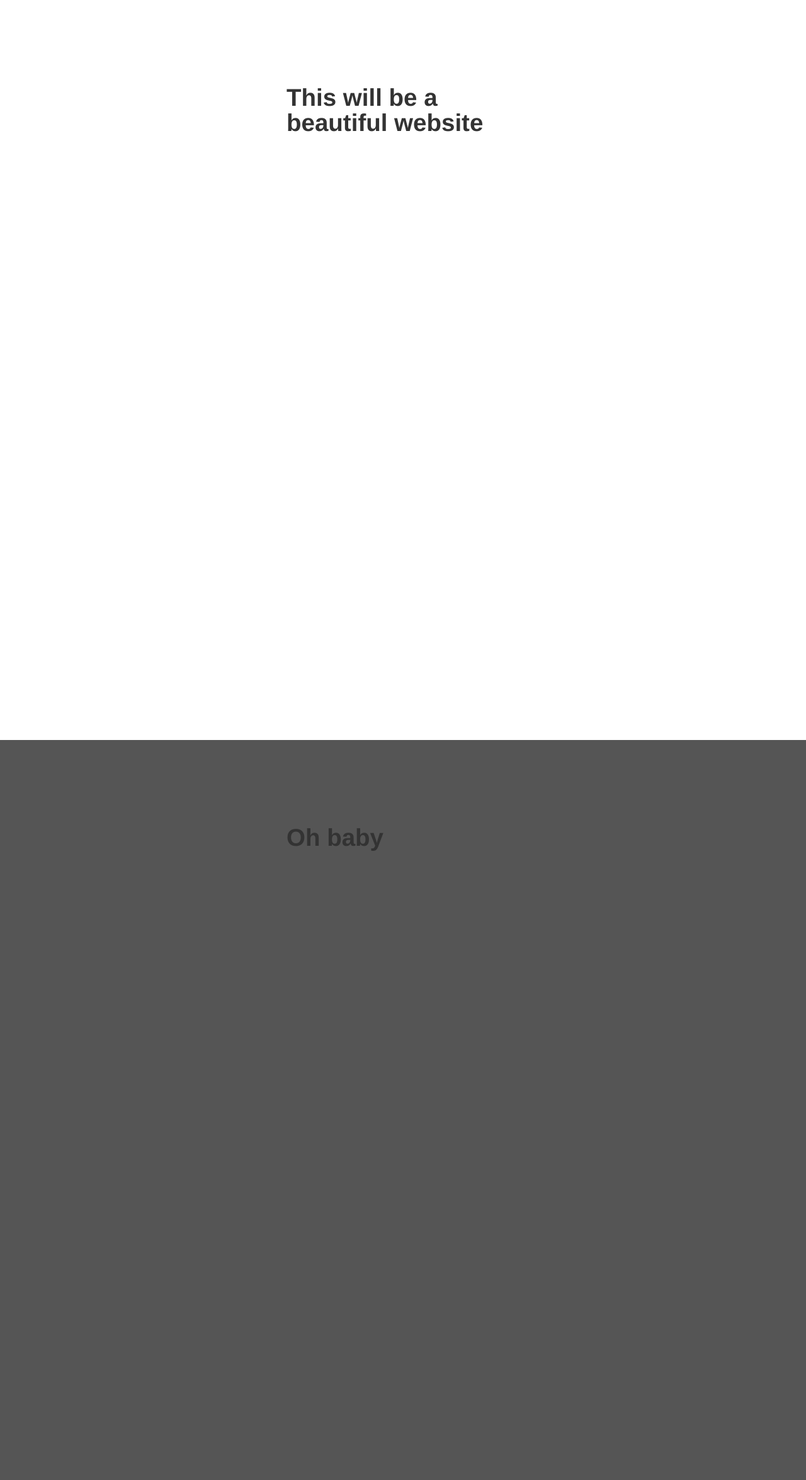
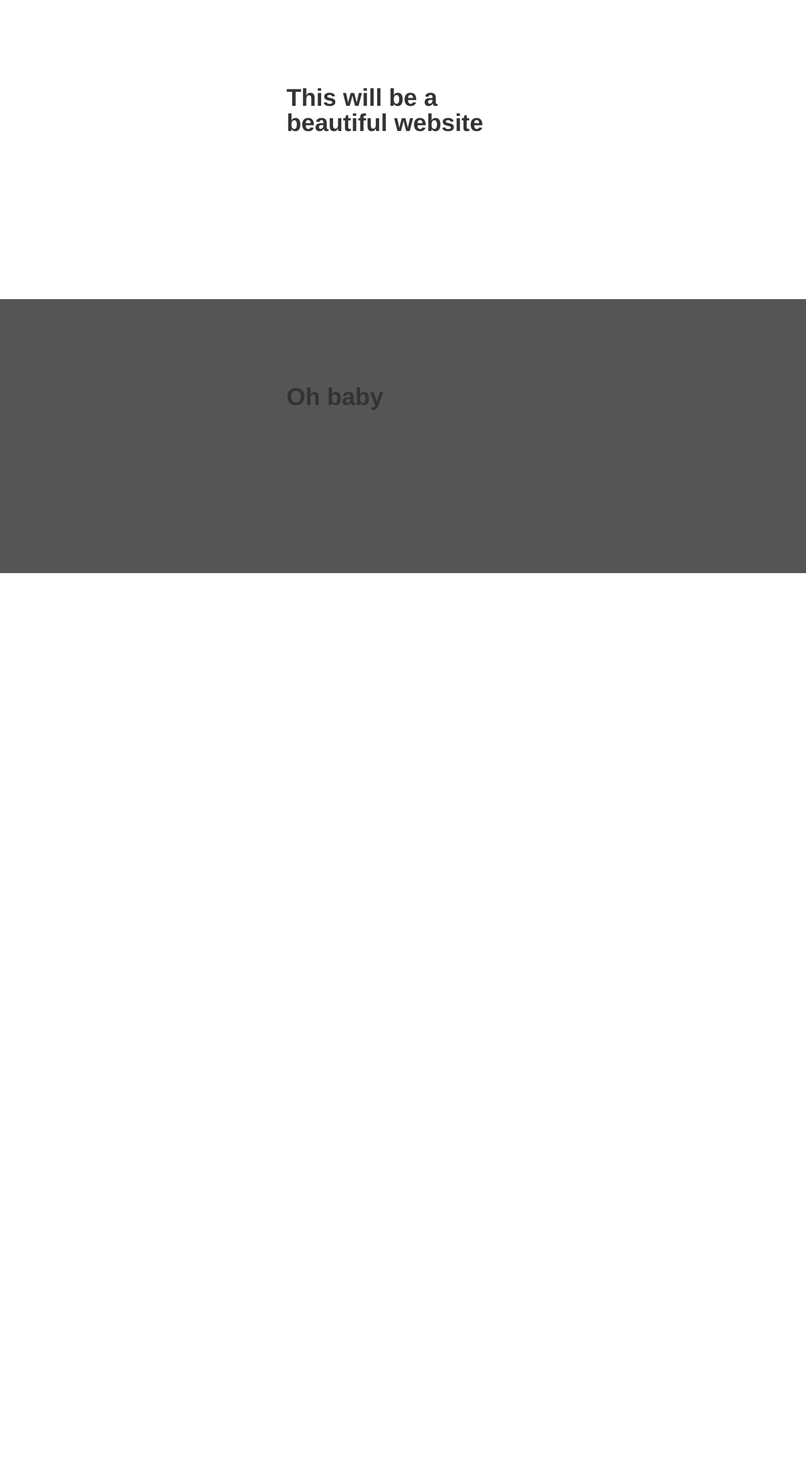
Before and after one commit to ParkerdeWaal/parkerdewaal.github.com, a Jekyll site: the page built from index.html, in a window 1280 px wide. Shown: the whole page at 63% size. Built offline with Jekyll 4.4.1, drawn with Linux system fonts in a browser that asks for light colours; the list of posts is cut into pages by our own code; after the commit the page ends 910 px from its top, so only the background shows below that.

Commit message:
Testing new style sheet and html sections

```diff
--- a/assets/css/main.css
+++ b/assets/css/main.css
@@ -1,10 +1,10 @@
 .intro#intro {
   background: #fff;
   padding: 125px 0 250px 0;
-  height: 800px;
+
   width:100%;}
 .text#words {
   background: #555555;
   padding: 125px 0 250px 0;
-  height: 800px;
+
   width:100%;}
```
